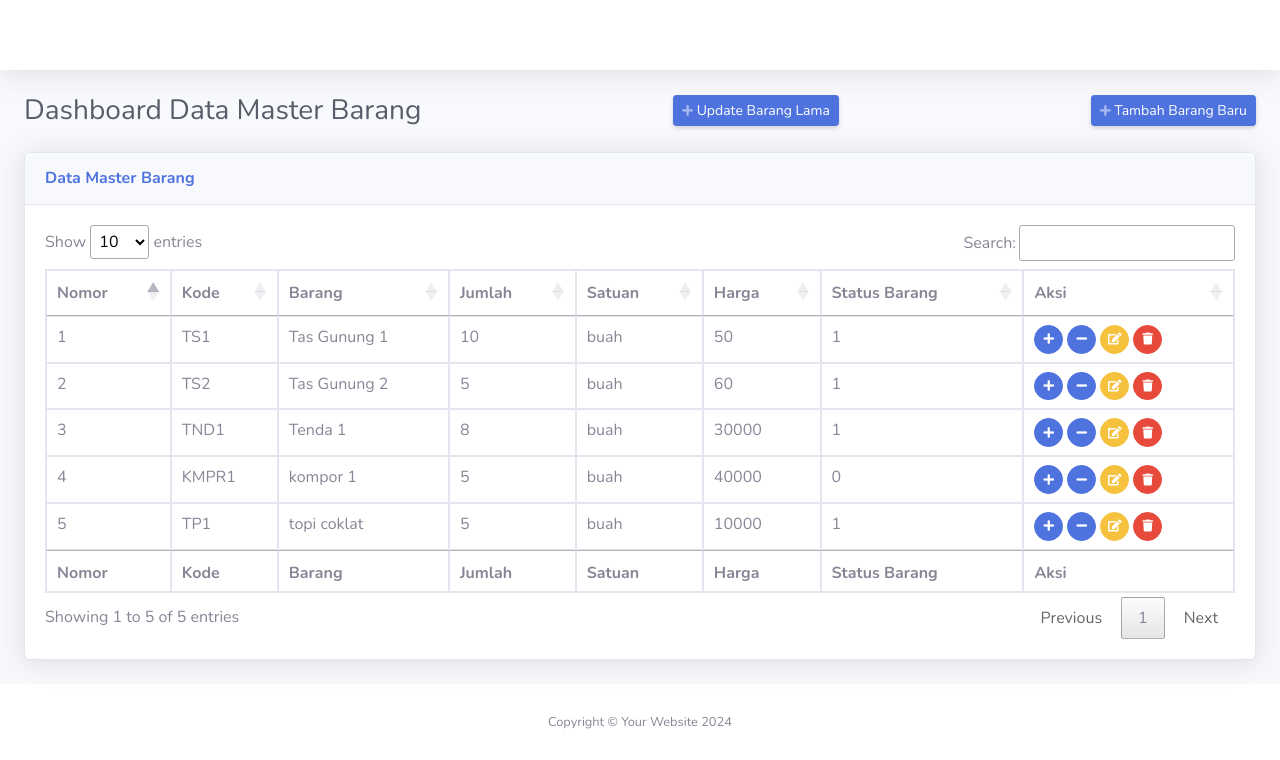
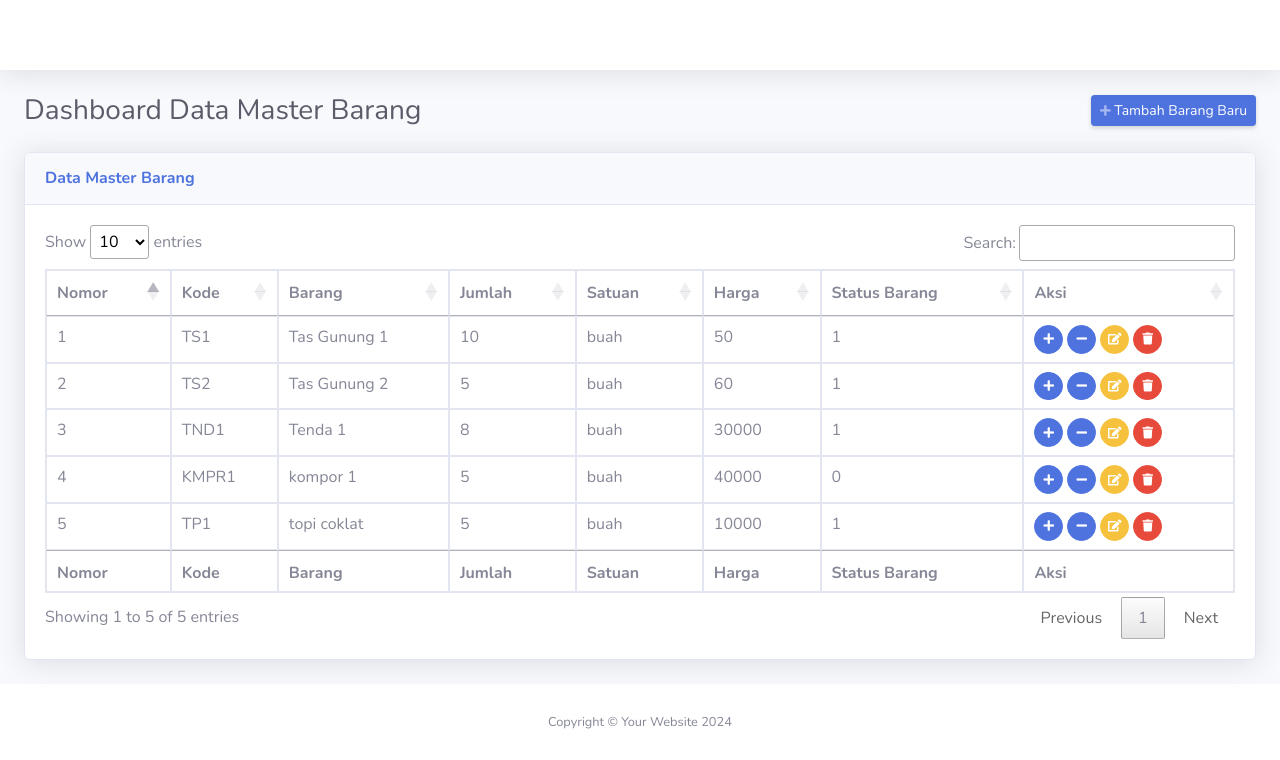
Before and after one commit to husnulalfaini/utsweb2, a PHP site: page / in a window 1280 px wide. Shown: the top 760 px of the page. Run offline with PHP 8.4, Linux system fonts and the light colour scheme; data comes from the database, SQL or seed files in the repository; some libraries are stand-ins or nearby versions.

Commit message:
Update index.php
menghapus button update lama

```diff
--- a/index.php
+++ b/index.php
@@ -46,7 +46,6 @@
                     <!-- Page Heading -->
                     <div class="d-sm-flex align-items-center justify-content-between mb-4">
                         <h1 class="h3 mb-0 text-gray-800">Dashboard Data Master Barang</h1>
-                        <a href="update_jumlah.php" class="d-none d-sm-inline-block btn btn-sm btn-primary shadow-sm"><i class="fas fa-plus fa-sm text-white-50"></i> Update Barang Lama</a>
                         <a href="tambah.php" class="d-none d-sm-inline-block btn btn-sm btn-primary shadow-sm"><i class="fas fa-plus fa-sm text-white-50"></i> Tambah Barang Baru</a>
                     </div>
 
```
